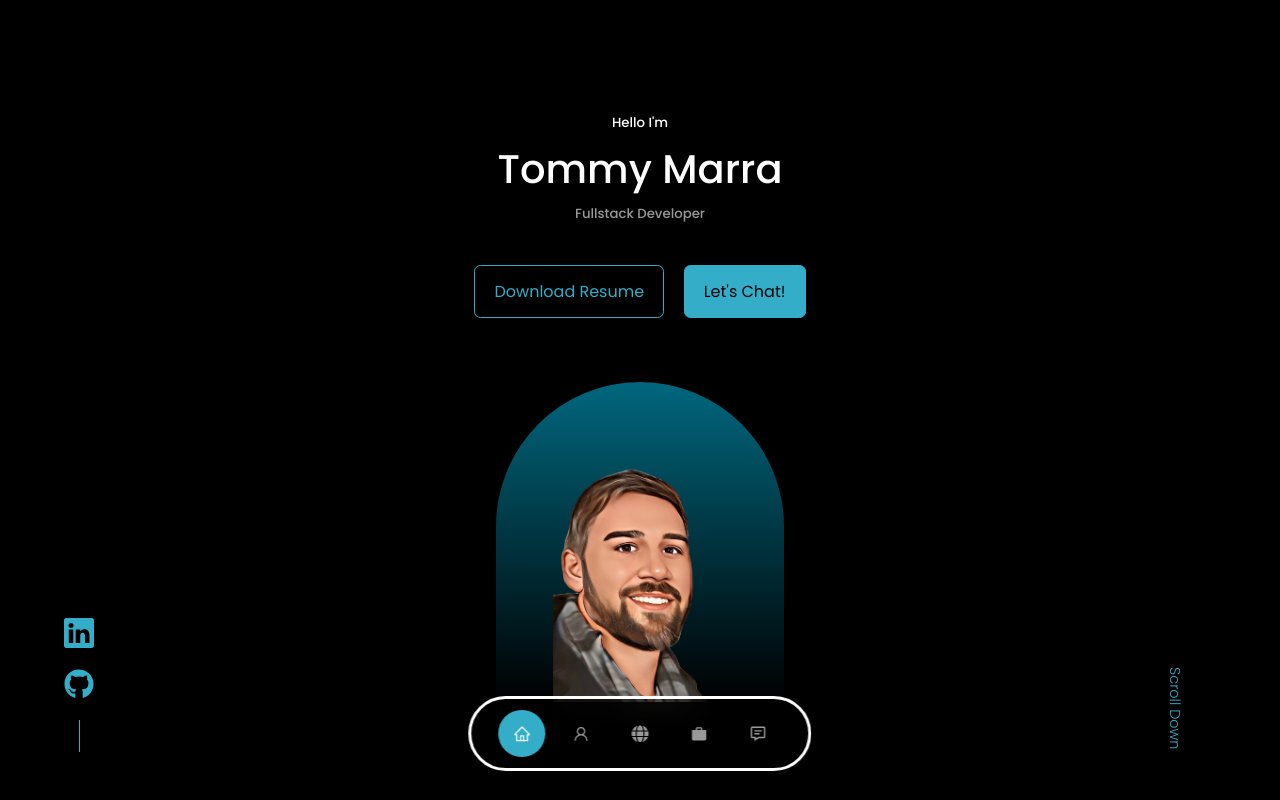
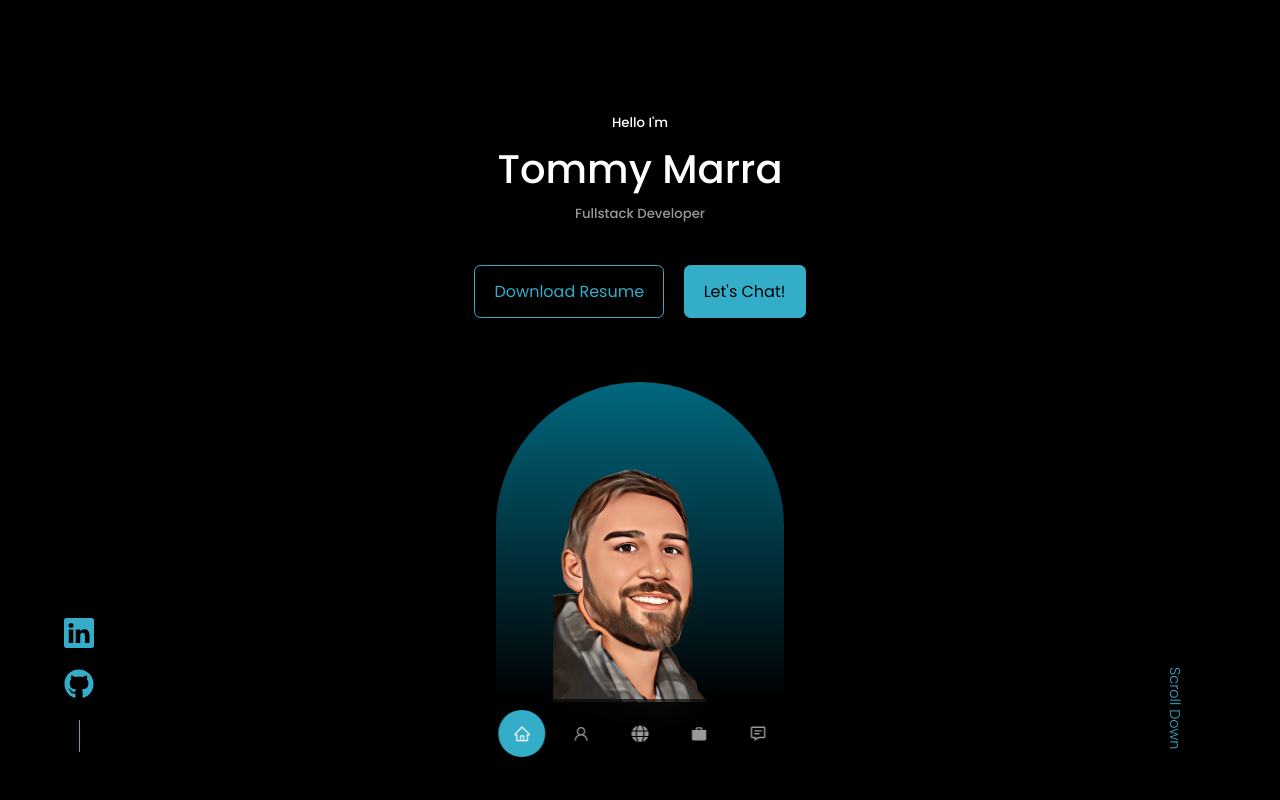
Before and after one commit to tmarra122333/Thomas-Marra-ProReact-Portfolio, a React (Create React App) app: page / in a window 1280 px wide. Shown: the top 800 px of the page. Built offline with nearby package versions, Linux system fonts and the light colour scheme.

Commit message:
no outline nav

```diff
--- a/src/components/nav/nav.css
+++ b/src/components/nav/nav.css
@@ -12,7 +12,7 @@ nav {
     gap: 0.8rem;
     border-radius: 3rem;
     backdrop-filter: blur(15px);
-    outline: solid white 3px;
+    /* outline: solid white 3px; */
 }
 
 nav a {
```
